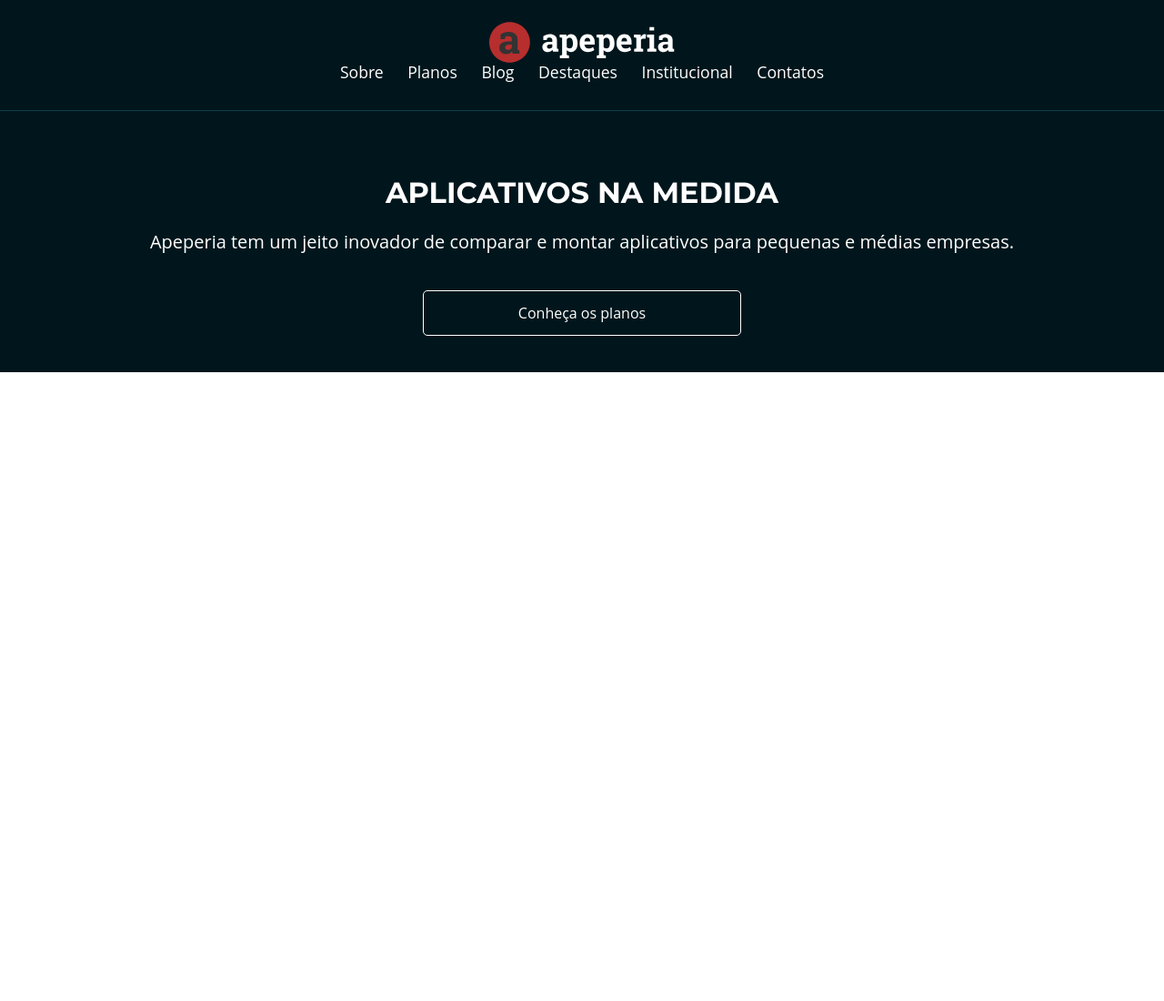
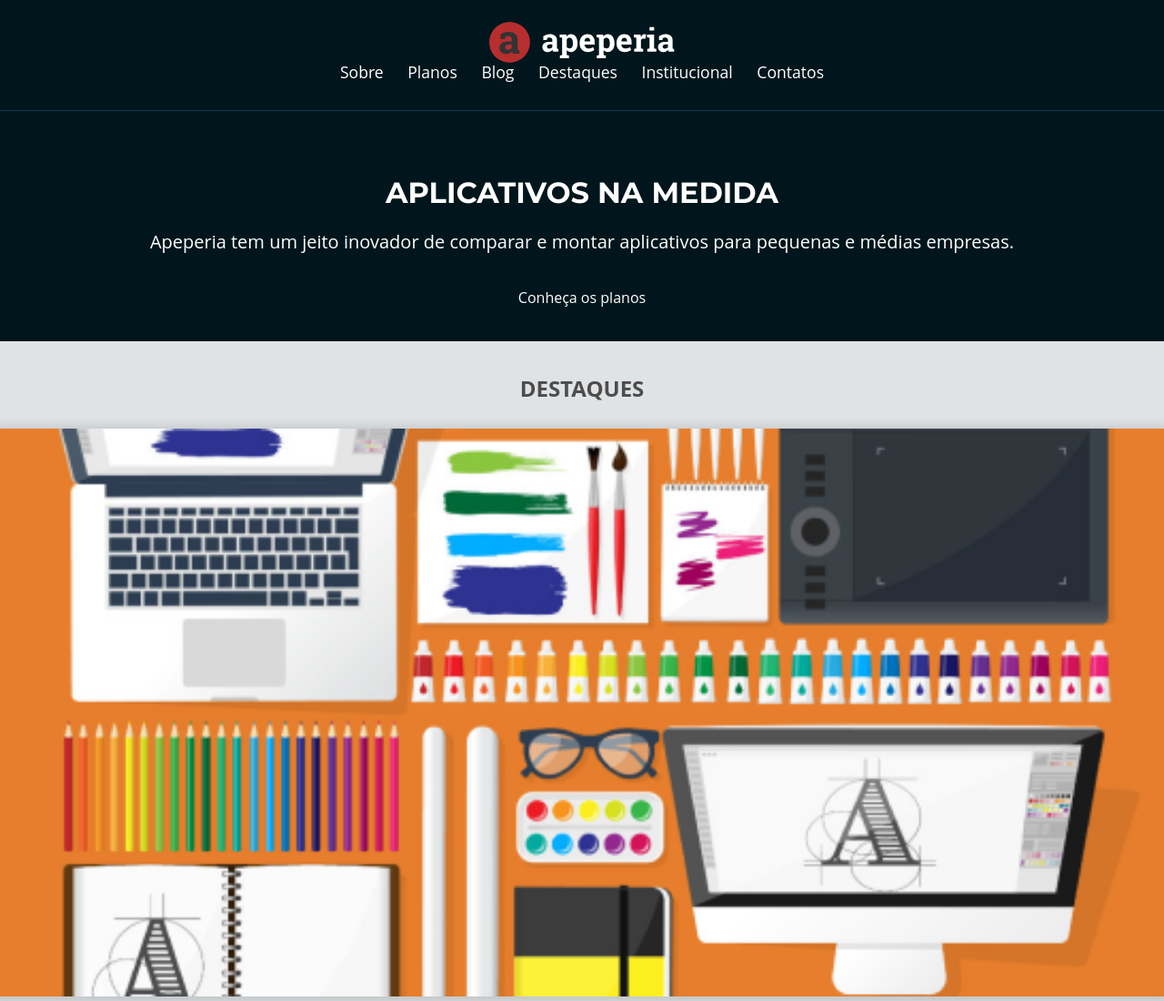
Before and after one commit to WalquiriaGodoy/alura-responsive-layouts, a plain HTML site: page index.html in a window 1280 px wide. Shown: the top 1100 px of the page at 91% size. Before the commit the page ends 800 px from the top, so only its background shows below. Drawn offline with Linux system fonts and the light colour scheme; a web font is replaced by a local one.

Commit message:
chore(designresposive): ajust images size
Chap: Particularidades de telas

```diff
--- a/css/base.css
+++ b/css/base.css
@@ -28,7 +28,7 @@ body {
     padding-left: 6%;
 }
 
-.botão {
+.botao {
     text-align: center;
     display: block;
     width: 100%;
--- /dev/null
+++ b/css/destaques.css
@@ -0,0 +1,42 @@
+.destaques {
+    background-color: var(--azul-claro);
+    padding-top: 2.5rem;
+    padding-bottom: 2rem;
+}
+
+.destaques__titulo {
+    color: var(--cinza-escuro);
+    font-weight: 700;
+    font-size: 1.5rem;
+    font-family: var(--Montserrat);
+    text-transform: uppercase;
+    text-align: center;
+
+    margin-bottom: 2rem;
+}
+
+.destaques__painel {
+    display: flex;
+    flex-direction: column;
+    align-items: center;
+    margin-bottom: 2rem;
+}
+
+.destaques__painel-imagem {
+    width: 100vw;
+    box-shadow: 0 2px 10px 5px #00000020;
+    margin-bottom: .5rem;
+
+}
+
+.destaques__painel-texto {
+    font-weight: 700;
+    font-size: 1.2rem;
+    line-height: normal;
+}
+
+.destaques__botao {
+    color: var(--vermelho-forte);
+    border-color: var(--vermelho-forte);
+    margin: 0 auto
+}
--- a/index.html
+++ b/index.html
@@ -11,6 +11,7 @@
     <link href="css/base.css" rel="stylesheet">
     <link href="css/cabecalho.css" rel="stylesheet">
     <link href="css/chamada.css" rel="stylesheet">
+    <link href="css/destaques.css" rel="stylesheet">
 
     </head>
     <body>
@@ -33,6 +34,22 @@
                 <p class="chamada__texto">Apeperia tem um jeito inovador de comparar e montar aplicativos para pequenas e médias empresas.</p>
                 <a class="chamada__botao botão" href="#">Conheça os planos</a>
             </section>
+            <section class="destaques container">
+                <h2 class="destaques__titulo">Destaques</h2>
+                <a href="#">
+                    <figure class="destaques__painel">
+                        <img src="img/comecando-criar-logotipo.png" alt="Painel do post sobre criação de logotipo." class="destaques__painel-imagem">
+                        <figcaption class="destaques__painel-texto">Conheça as primeiras etapas para a criação de um logotipo</figcaption>
+                    </figure>
+                </a>
+                <a href="#">
+                    <figure class="destaques__painel">
+                        <img src="img/dicas-fotografia.png" alt="Painel do post sobre fotografia com celular" class="destaques__painel-imagem">
+                        <figcaption class="destaques__painel-texto">Veja dicas de como fotografar usando seu celular</figcaption>
+                    </figure>
+                </a>
+                <a href="#" class="destaques__botao botao">Receber destaques por email</a>
+            </section>
         </main>
     </body>
 </html>
```
